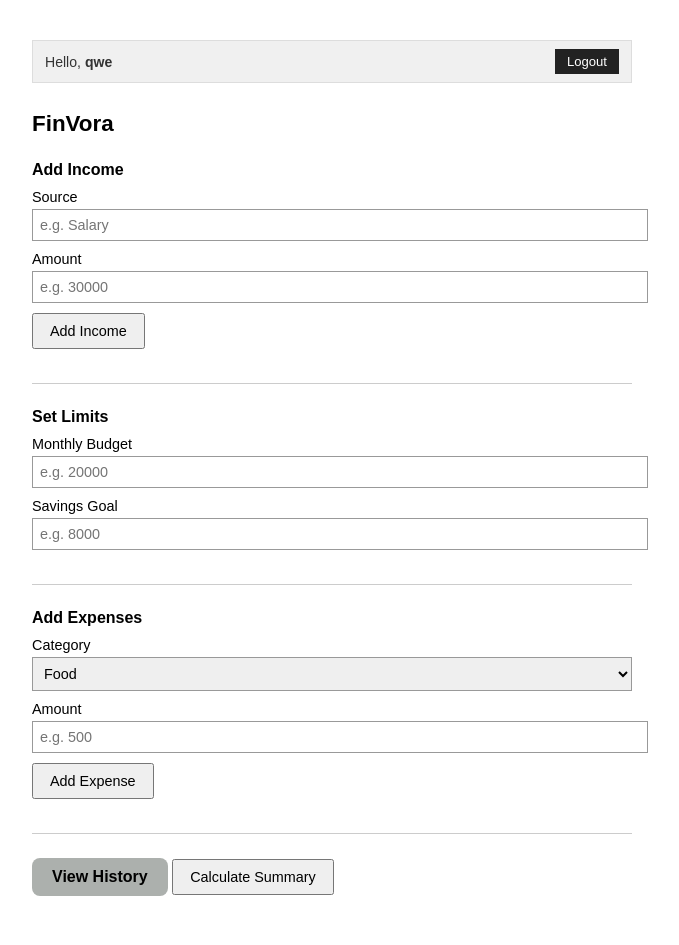
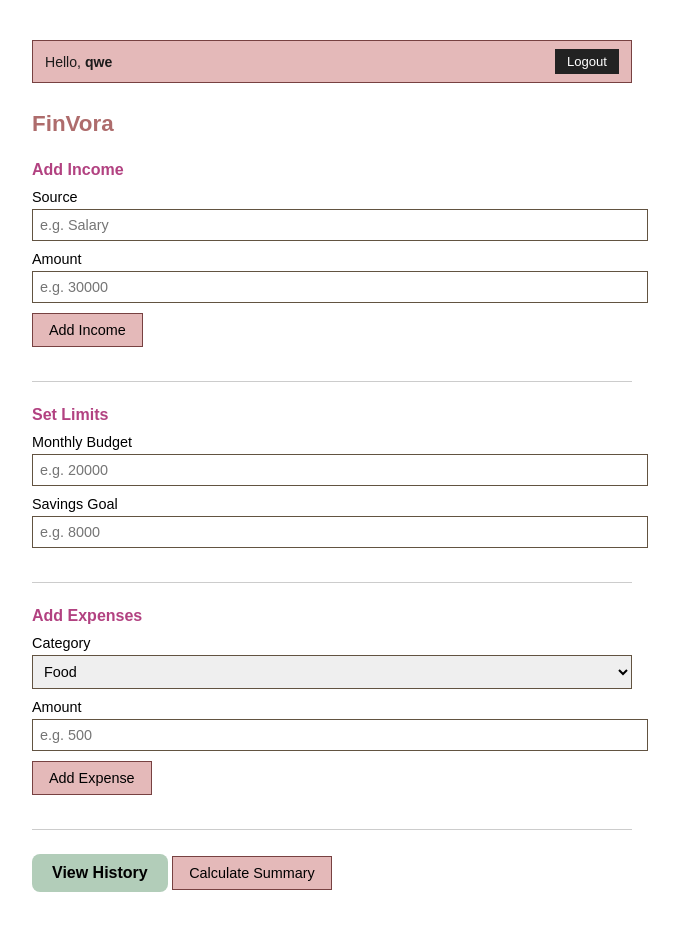
Before and after one commit to ArushiKhatri/FinVora, a Flask app: page / in a window 1280 px wide. Shown: the whole page, without its empty margins (308-987 px from the left). After the commit the page ends 892 px from the top, so only its background shows below. Run offline with Flask 3, Linux system fonts and the light colour scheme; a user stored in the database is signed in.

Commit message:
Changed CSS

```diff
--- a/templates/history.html
+++ b/templates/history.html
@@ -8,10 +8,11 @@
         th, td { border: 1px solid #ccc; padding: 10px; text-align: left; }
         th { background: #f0f0f0; }
         a { color: rgb(84, 84, 177); }
+
     </style>
 </head>
 <body>
-    <h2>Monthly History — {{ username }}</h2>
+    <h2 style="color: #b24281">Monthly History — {{ username }}</h2>
     <a href="/">← Back to Dashboard</a>
     <br><br>
 
--- a/templates/index.html
+++ b/templates/index.html
@@ -12,8 +12,8 @@
       padding: 0 16px;
     }
 
-    h1 { font-size: 1.4rem; margin-bottom: 24px; }
-    h2 { font-size: 1rem; margin-bottom: 10px; }
+    h1 { font-size: 1.4rem; margin-bottom: 24px; color: #ae6c6c;}
+    h2 { font-size: 1rem; margin-bottom: 10px; color: #b24281;}
 
     label { display: block; font-size: 0.9rem; margin-bottom: 4px; }
 
@@ -22,7 +22,7 @@
       padding: 7px;
       margin-bottom: 10px;
       font-size: 0.9rem;
-      border: 1px solid #999;
+      border: 1px solid #625341;
     }
 
     button {
@@ -47,15 +47,15 @@
       display: flex;
       justify-content: space-between;
       align-items: center;
-      background: #f0f0f0;
-      border: 1px solid #ddd;
+      background: #e4b9b9;
+      border: 1px solid #774141;
       padding: 8px 12px;
       margin-bottom: 28px;
       font-size: 0.88rem;
     }
 
     .top-bar span {
-      color: #333;
+      color: #1c1b1b;
     }
 
     .logout-btn {
@@ -70,7 +70,11 @@
     }
 
     .logout-btn:hover {
-      background: #000;
+      background: #b77777;
+    }
+    .change{
+       background: #e4b9b9;
+      border: 1px solid #774141;
     }
   </style>
 </head>
@@ -91,7 +95,7 @@
   <input id="inc-source" type="text" placeholder="e.g. Salary" />
   <label>Amount</label>
   <input id="inc-amount" type="number" placeholder="e.g. 30000" />
-  <button onclick="addIncome()">Add Income</button>
+  <button class="change" onclick="addIncome()" >Add Income</button>
   <ul id="income-list"></ul>
 
   <hr/>
@@ -120,12 +124,12 @@
   </select>
   <label>Amount</label>
   <input id="exp-amount" type="number" placeholder="e.g. 500" />
-  <button onclick="addExpense()">Add Expense</button>
+  <button onclick="addExpense()" class="change" >Add Expense</button>
   <ul id="expense-list"></ul>
 
   <hr/>
-  <a href="/history" style="display:inline-block; padding:10px 20px; background:#acb0ad; color:#000; font-weight:bold; border-radius:8px; text-decoration:none;"> View History</a>
-  <button onclick="calculate()">Calculate Summary</button>
+  <a href="/history" style="display:inline-block; padding:10px 20px; background:#b2cdb9; color:#000; font-weight:bold; border-radius:8px; text-decoration:none;"> View History</a>
+  <button onclick="calculate()" class="change" >Calculate Summary</button>
   <p id="error-msg"></p>
 
   <!-- SUMMARY -->
```
Also changed, not shown: templates/login.html (+5 -4 lines), templates/signup.html (+4 -3 lines), instance/finvora.db.
